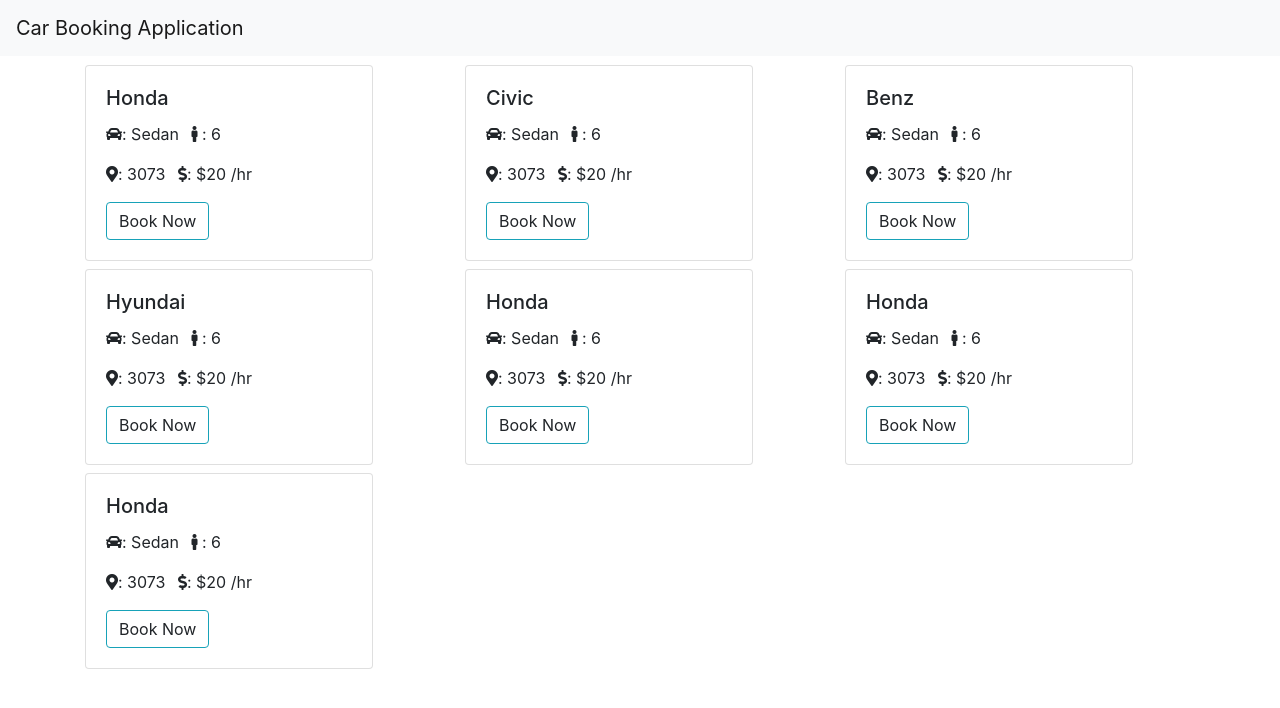
After one commit to rmit-s3740446-Ryan-Cassidy/PIoT-Assignment-2, a Flask app: page /booking in a window 1280 px wide. The commit adds this page. Shown: the top 708 px of the page. Run offline with Flask 2, Linux system fonts and the light colour scheme; some libraries are stand-ins or nearby versions.

Commit message:
Displaying list of cars

```diff
--- a/Task-A/app.py
+++ b/Task-A/app.py
@@ -94,7 +94,7 @@ def register():
 def login():
     form = LoginForm()
     if form.validate_on_submit():
-        if form.email.data == 'admin@blog.com' and form.password.data == 'password':
+        if form.email.data == 'admin@blog.com' and form.password.data == 'p':
             return redirect(url_for('dashboard'))
         else:
             flash('Login Unsuccessful. Please check username and password',
@@ -106,6 +106,9 @@ def login():
 def dashboard():
     return render_template("dashboard.html", title="Dashboard")
 
+@app.route("/booking", methods=['GET', 'POST'])
+def booking():
+    return render_template("booking.html", cars = cars)
 
 if __name__ == "__main__":
     app.run(debug=True)
--- /dev/null
+++ b/Task-A/templates/booking.html
@@ -0,0 +1,24 @@
+{% extends "layout.html" %} {% block content %}
+<div class="container">
+  <div class="row">
+    {% for car in cars %}
+    <div class="col-lg-4">
+      <div class="card mt-2" style="width: 18rem;">
+        <div class="card-body">
+          <h5 class="card-title">{{car.make}}</h5>
+          <p class="card-text">
+            <i class="fas fa-car"></i>: {{car.type}}
+            <i class="fas fa-male ml-2"></i> : {{car.seats}}
+          </p>
+          <p class="card-text mt-0">
+            <i class="fas fa-map-marker-alt"></i>: {{car.location}}
+            <i class="fas fa-dollar-sign ml-2"></i>: {{car.costPerHour}} /hr
+          </p>
+          <a class="btn btn-outline-info text-center">Book Now</a>
+        </div>
+      </div>
+    </div>
+    {% endfor %}
+  </div>
+  {% endblock content %}
+</div>
--- a/Task-A/templates/dashboard.html
+++ b/Task-A/templates/dashboard.html
@@ -6,9 +6,9 @@
             <p>What would you like to do?
             <ul class="list-group">
                 <li class="list-group-item"><a href="" style="text-decoration:none;outline: none;color: black;">View the history of my booked cars</a></li>
-                <li class="list-group-item"><a href="" style="text-decoration:none;outline: none;color: black;">Search cars / Book a car</a></li>
+                <li class="list-group-item"><a href="/booking" style="text-decoration:none;outline: none;color: black;">Search cars / Book a car</a></li>
                 <li class="list-group-item"><a href="" style="text-decoration:none;outline: none;color: black;">Cancel a booking</a></li>
-                <li class="list-group-item  "><a href="" style="text-decoration:none;outline: none;color: black;">Logout</a></li>
+                <li class="list-group-item"><a href="" style="text-decoration:none;outline: none;color: black;">Logout</a></li>
             </ul>
             </p>
         </div>
--- a/Task-A/templates/layout.html
+++ b/Task-A/templates/layout.html
@@ -6,7 +6,8 @@
     <meta http-equiv="X-UA-Compatible" content="ie=edge">
     <title>Document</title>
     <link rel="stylesheet" href="https://maxcdn.bootstrapcdn.com/bootstrap/4.0.0/css/bootstrap.min.css" integrity="sha384-Gn5384xqQ1aoWXA+058RXPxPg6fy4IWvTNh0E263XmFcJlSAwiGgFAW/dAiS6JXm" crossorigin="anonymous">
-</head>
+    <link rel="stylesheet" href="//use.fontawesome.com/releases/v5.0.7/css/all.css">
+  </head>
 <body style="height: 100%;">
   <nav class="navbar navbar-light bg-light">
     <a class="navbar-brand" href="#">Car Booking Application</a>
```
